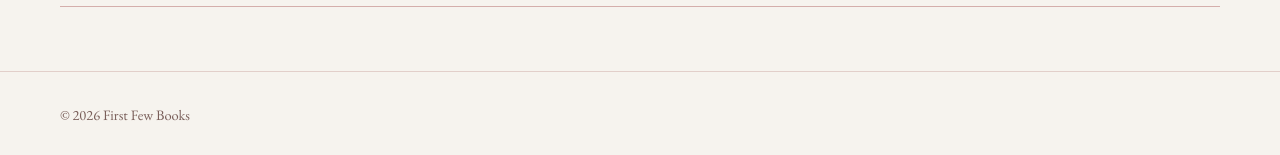
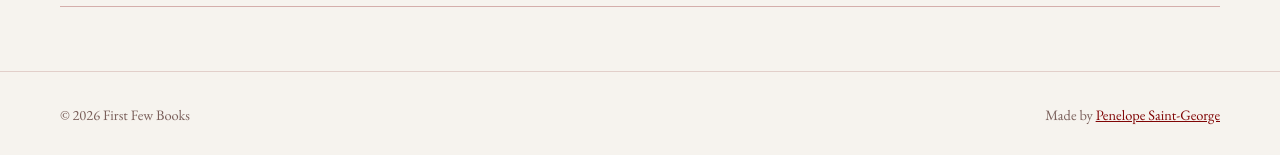
Before and after one commit to nelepope/firstfewbooks, a Jekyll site: the page built from index.html, in a window 1280 px wide and 1177 px high. Shown: the part 1019-1174 px from the top of the window. Built offline with Jekyll 4.4.1, drawn with Linux system fonts in a browser that asks for light colours.

Commit message:
Footer credit: Made by Penelope Saint-George
Co-Authored-By: Claude Opus 5.5 <noreply@anthropic.com>

```diff
--- a/_includes/footer.html
+++ b/_includes/footer.html
@@ -1,5 +1,6 @@
 <footer class="site-footer">
-  <div class="wrap">
+  <div class="wrap footer-inner">
     <p>&copy; {{ site.time | date: '%Y' }} {{ site.title }}</p>
+    <p>Made by <a href="https://penelopesaintgeorge.com/" target="_blank" rel="noopener">Penelope Saint-George</a></p>
   </div>
 </footer>
--- a/assets/css/style.css
+++ b/assets/css/style.css
@@ -322,3 +322,5 @@ main > .wrap:first-child { padding-top: 48px; }
   .member-grid { grid-template-columns: repeat(2, 1fr); gap: 24px 16px; }
   .member-card h3 { font-size: 1.05rem; }
 }
+.footer-inner { display: flex; flex-wrap: wrap; justify-content: space-between; gap: 4px 24px; }
+.site-footer a { color: var(--accent); }
```
